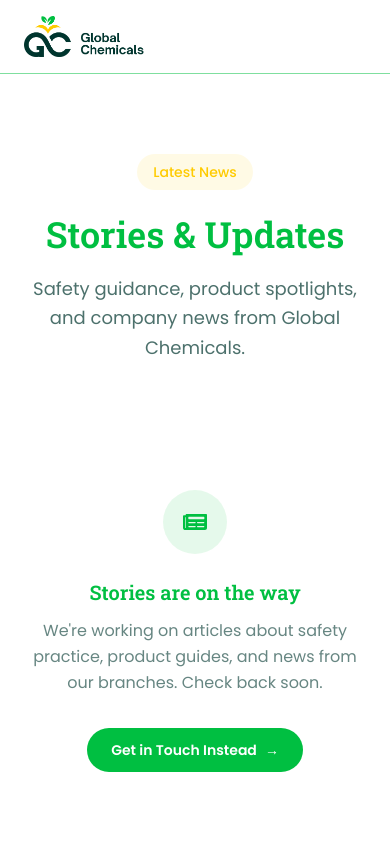
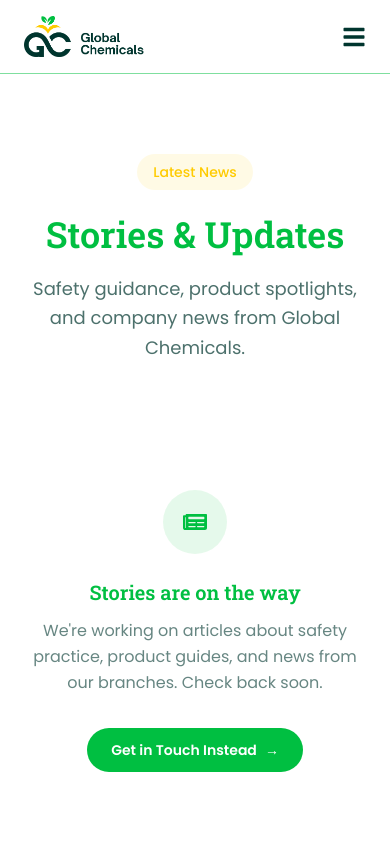
Before and after one commit to nexusbrandsmw/global-chemicals, a Next.js app: page /blog in a window 390 px wide. Shown: the top 844 px of the page. Built offline with nearby package versions, Linux system fonts and the light colour scheme.

Commit message:
Fixed Mobile Navbar

```diff
--- a/components/Navbar.tsx
+++ b/components/Navbar.tsx
@@ -78,7 +78,7 @@ export default function Navbar() {
 
           {/* MOBILE MENU BUTTON */}
           <button
-            className="md:hidden text-2xl text-white"
+            className="md:hidden text-2xl text-secondary"
             onClick={() => setOpen(!open)}
             aria-label="Toggle menu"
           >
@@ -88,7 +88,7 @@ export default function Navbar() {
 
         {/* MOBILE MENU */}
         {open && (
-          <div className="md:hidden bg-primary border-t border-white/10">
+          <div className="md:hidden bg-white border-t border-white/10">
             <ul className="flex flex-col p-4 gap-2 text-white">
               {links.map((link) => (
                 <li key={link.href}>
@@ -97,7 +97,7 @@ export default function Navbar() {
                     onClick={() => setOpen(false)}
                     className={`block rounded-full px-5 py-2.5 text-sm font-medium transition ${
                       isActive(link.href)
-                        ? "bg-accent text-primary font-semibold"
+                        ? "bg-white text-secondary font-semibold"
                         : "text-white/85 hover:bg-white/10"
                     }`}
                   >
@@ -112,7 +112,7 @@ export default function Navbar() {
                     setOpen(false);
                     openQuoteModal();
                   }}
-                  className="mt-2 w-full text-left bg-accent text-primary font-bold px-5 py-2.5 rounded-full inline-block text-sm"
+                  className="mt-2 w-full text-left bg-accent text-secondary font-bold px-5 py-2.5 rounded-full inline-block text-sm"
                 >
                   Request a Quote
                   <span aria-hidden> →</span>
```
